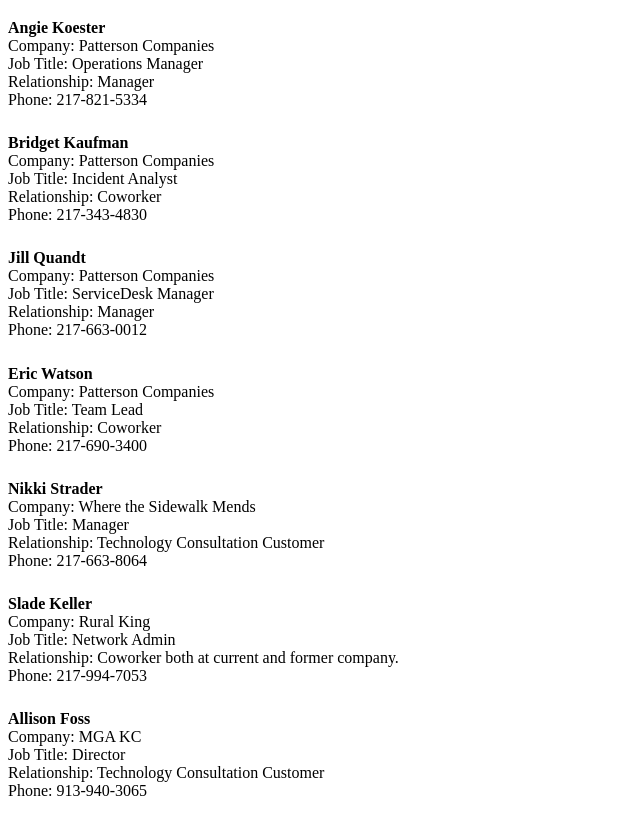
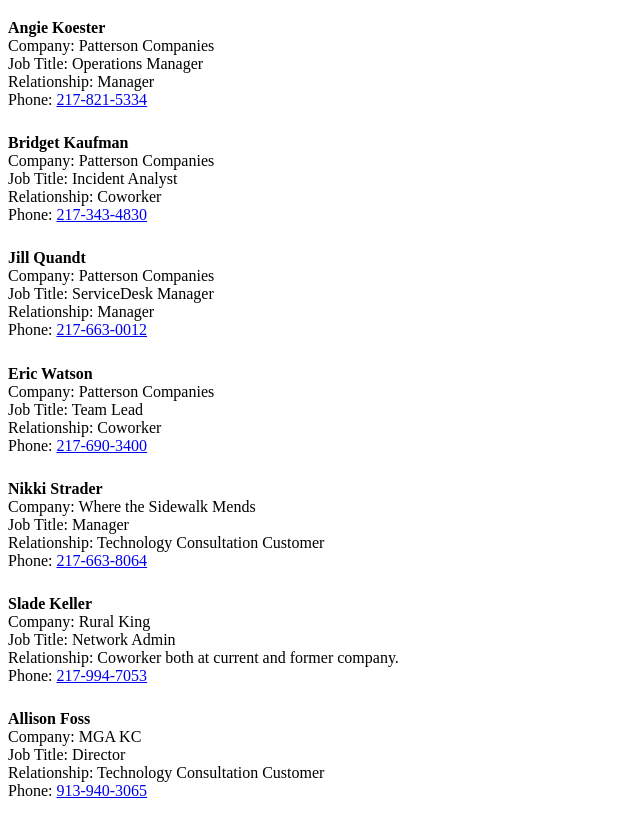
Before and after one commit to Cornflakes1009/references, a plain HTML site: page index.html in a window 1280 px wide. Shown: the part 61-887 px from the top of the page, without its empty margins (0-640 px from the left). Drawn offline with Linux system fonts and the light colour scheme.

```diff
--- a/index.html
+++ b/index.html
@@ -17,53 +17,51 @@
             <div>Company: Patterson Companies</div>
             <div>Job Title: Operations Manager</div>
             <div>Relationship: Manager</div>
-            <div>Phone: 217-821-5334</div>
+            <div>Phone: <a href='tel:217-821-5334'>217-821-5334</a></div>
         </div>
         <div class="reference-section">
             <div class="name">Bridget Kaufman</div>
             <div>Company: Patterson Companies</div>
             <div>Job Title: Incident Analyst</div>
             <div>Relationship: Coworker</div>
-            <div>Phone: 217-343-4830</div>
+            <div>Phone: <a href='tel:217-343-4830'>217-343-4830</a></div>
         </div>
         <div class="reference-section">
             <div class="name">Jill Quandt</div>
             <div>Company: Patterson Companies</div>
             <div>Job Title: ServiceDesk Manager</div>
             <div>Relationship: Manager</div>
-            <div>Phone: 217-663-0012</div>
+            <div>Phone: <a href='tel:217-663-0012'>217-663-0012</a></div>
         </div>
         <div class="reference-section">
             <div class="name">Eric Watson</div>
             <div>Company: Patterson Companies</div>
             <div>Job Title: Team Lead</div>
             <div>Relationship: Coworker</div>
-            <div>Phone: 217-690-3400</div>
+            <div>Phone: <a href='tel:217-690-3400'>217-690-3400</a></div>
         </div>
         <div class="reference-section">
             <div class="name">Nikki Strader</div>
             <div>Company: Where the Sidewalk Mends</div>
             <div>Job Title: Manager</div>
             <div>Relationship: Technology Consultation Customer</div>
-            <div>Phone: 217-663-8064</div>
+            <div>Phone: <a href='tel:217-663-8064'>217-663-8064</a></div>
         </div>
         <div class="reference-section">
             <div class="name">Slade Keller</div>
             <div>Company: Rural King</div>
             <div>Job Title: Network Admin</div>
             <div>Relationship: Coworker both at current and former company.</div>
-            <div>Phone: 217-994-7053</div>
+            <div>Phone: <a href='tel:217-994-7053'>217-994-7053</a></div>
         </div>
         <div class="reference-section">
             <div class="name">Allison Foss</div>
             <div>Company: MGA KC</div>
             <div>Job Title: Director</div>
             <div>Relationship: Technology Consultation Customer</div>
-            <div>Phone: 913-940-3065</div>
+            <div>Phone: <a href='tel:913-940-3065'>913-940-3065</a></div>
         </div>
     </div>
-
-
 </body>
 
 </html>
```
